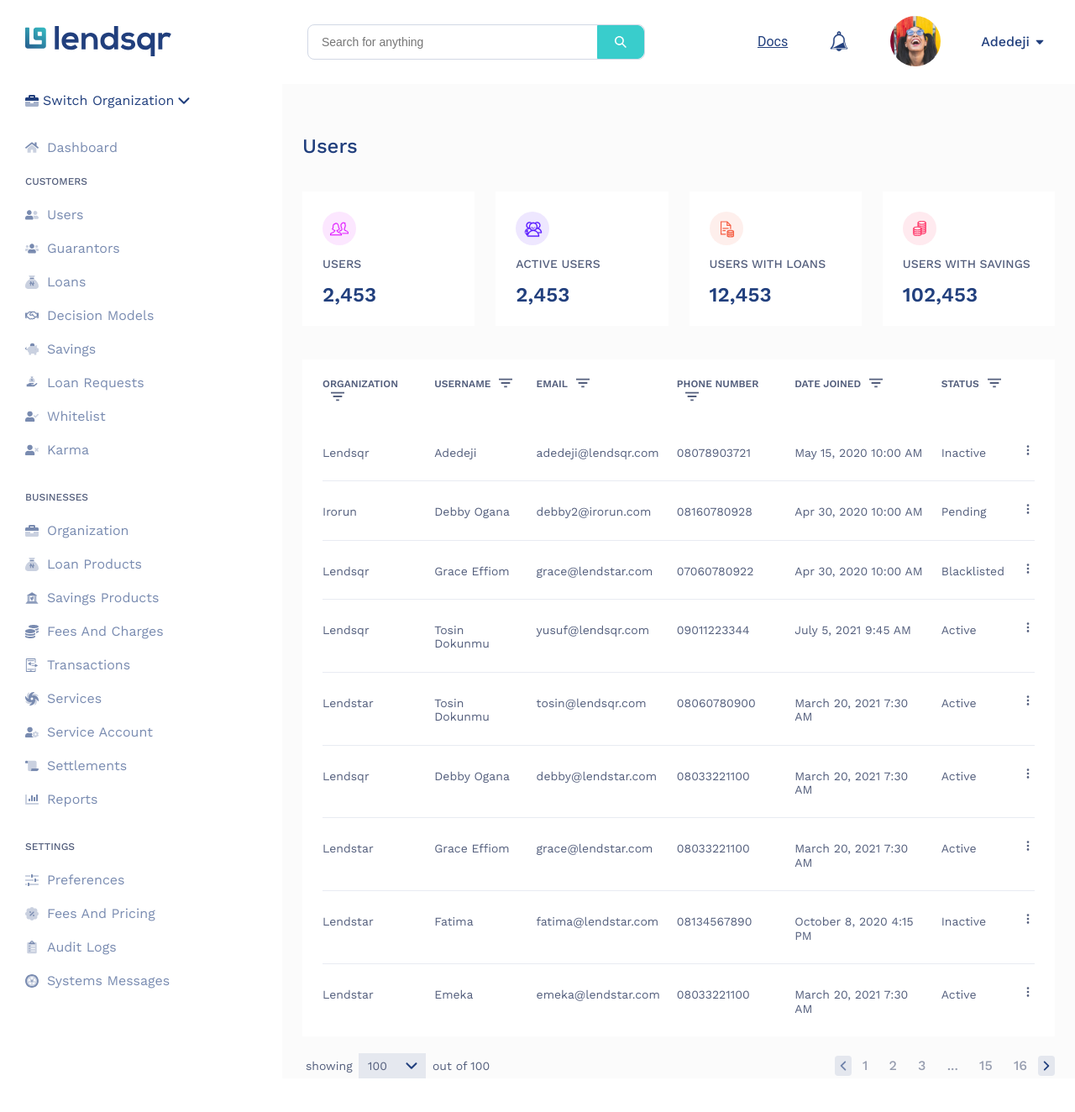
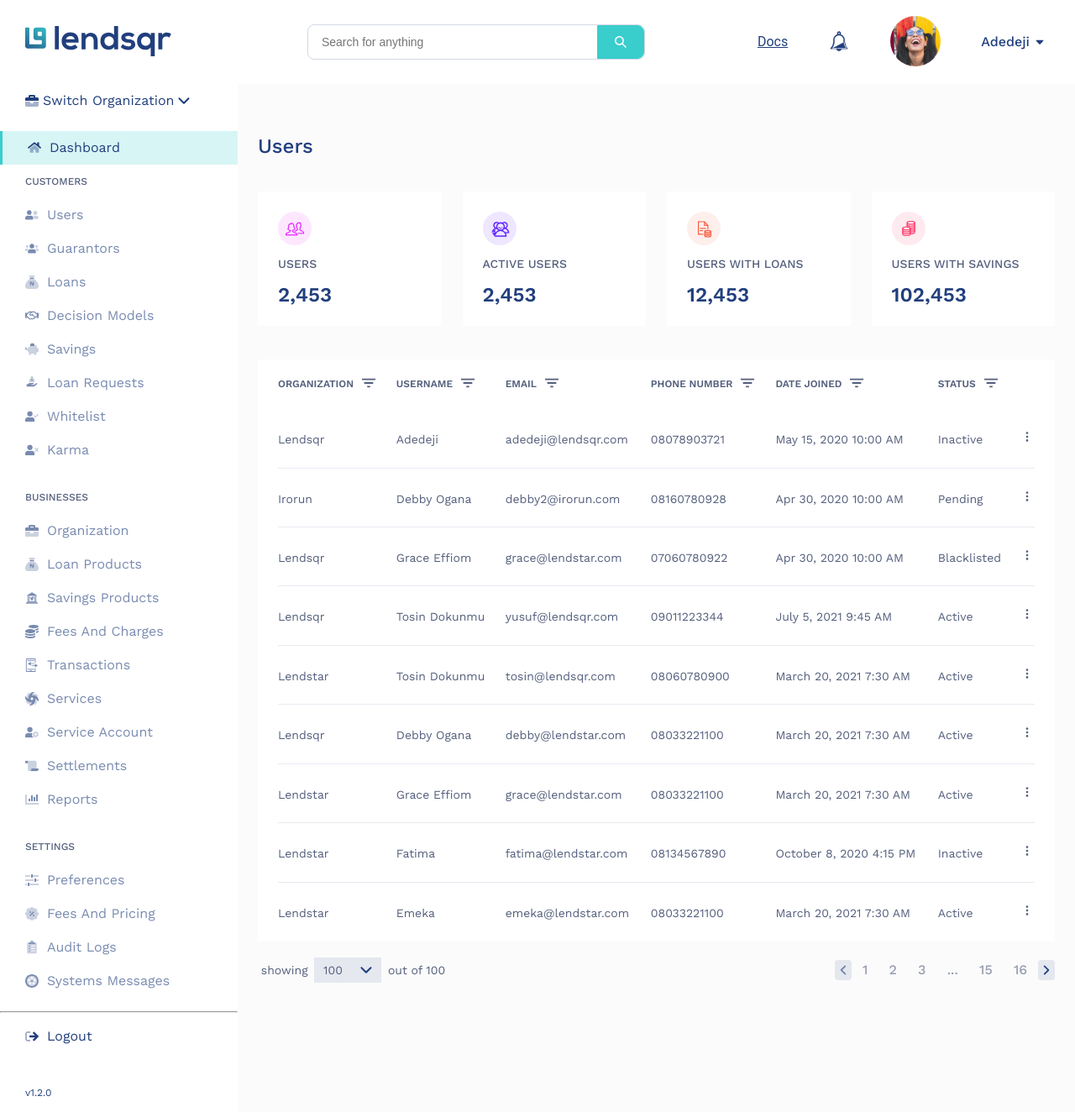
Before and after one commit to Kellswork/loan-managment-web-app, a Next.js app: page /dashboard in a window 1280 px wide. Shown: the whole page at 84% size. Before the commit the page ends 1284 px from the top, so only its background shows below. Built offline with nearby package versions, Linux system fonts and the light colour scheme.

Commit message:
add naviagation active link style and make the navigation link functional and implement login

```diff
--- a/src/app/components/sidebar/sidebar.scss
+++ b/src/app/components/sidebar/sidebar.scss
@@ -1,11 +1,9 @@
-@import url('https://fonts.googleapis.com/css2?family=Work+Sans:ital,wght@0,100..900;1,100..900&display=swap');
+@import url("https://fonts.googleapis.com/css2?family=Work+Sans:ital,wght@0,100..900;1,100..900&display=swap");
 
 .sidebar-container {
   font-family: "Work Sans", sans-serif;
   background-color: white;
   width: 283px;
-  padding: 0 30px;
-
   .sidebar-org {
     display: flex;
     align-items: center;
@@ -14,6 +12,23 @@
     color: rgba(33, 63, 125, 1);
     font-weight: 400;
     margin-bottom: 1rem;
+    padding: 0 30px;
+  }
+  .dashboard-link {
+    padding: 0 30px;
+  }
+
+  .active {
+    background: rgba(57, 205, 204, 20%);
+    border-left: 3px solid rgba(57, 205, 204, 1);
+
+    a {
+      opacity: 1;
+    }
+
+    img span {
+      opacity: 1;
+    }
   }
 }
 
@@ -28,11 +43,29 @@
     height: 40px;
     display: flex;
     align-items: center;
+    padding: 0 30px;
   }
 
   li {
     display: flex;
     align-items: center;
+    padding: 0 30px;
+  }
+
+  &.logout {
+    padding: 0px 30px;
+    color: rgba(33, 63, 125, 1);
+    a {
+      opacity: 1;
+    }
+
+
+    p {
+      padding-top: 40px;
+      font-size: 12px;
+      font-weight: 400;
+      line-height: 14.08px;
+    }
   }
 }
 
--- a/src/app/components/sidebar/sidebar.tsx
+++ b/src/app/components/sidebar/sidebar.tsx
@@ -1,21 +1,25 @@
+"use client";
 import React from "react";
 import Image from "next/image";
 import { sidebarData } from "../../../utils/data";
-import "./sidebar.scss"
+import "./sidebar.scss";
 import Link from "next/link";
+import { usePathname, useRouter } from "next/navigation";
 
 const TextIcon = ({
   text,
   icon,
   alt,
-  classname
+  link,
+  classname,
 }: {
   text: string;
   icon: string;
   alt: string;
+  link: string;
   classname?: string;
 }) => (
-  <Link href={"/"} className={`sidebar-text-icon ${classname || ''}`}>
+  <Link href={`${link}`} className={`sidebar-text-icon ${classname || ""}`}>
     <Image
       className="sidebar-icon"
       src={`/sidebar/${icon}`}
@@ -29,11 +33,19 @@ const TextIcon = ({
 );
 
 const Sidebar = () => {
+  const pathname = usePathname();
+  const router = useRouter();
+  console.log('path', pathname)
+  const isActive = (link: string) => pathname === link;
+
+  const handleLogout = () => {
+    localStorage.removeItem("user");
+    router.push('/')
+  }
   return (
     <aside className="sidebar-container">
       <div className="sidebar-org">
         <Image
-
           src="/sidebar/briefcase.svg"
           alt="briefcase icon"
           width={16}
@@ -49,26 +61,44 @@ const Sidebar = () => {
           height={14}
           priority
         />
-
       </div>
-      <TextIcon classname="active" text="dashboard" icon="home.svg" alt="dashboard icon" />
+      <div className={`dashboard-link ${isActive("/dashboard") && "active"}`}>
+        <TextIcon
+          link="/dashboard"
+          text="dashboard"
+          icon="home.svg"
+          alt="dashboard icon"
+        />
+      </div>
 
       {sidebarData.map((data) => (
         <div key={data.title} className="sidebar-nav-links">
           <h4>{data.title}</h4>
           <ul>
             {data.linkList.map((link) => (
-              <li key={link.name}>
+              <li key={link.name} className={`${isActive(link.link) && "active"}`}>
                 <TextIcon
                   text={link.name}
                   icon={link.icon}
                   alt={link.name + " svg icon"}
+                  link={link.link}
+
                 />
               </li>
             ))}
           </ul>
         </div>
       ))}
+      <hr/>
+      <div className='sidebar-nav-links logout' onClick={handleLogout}>
+        <TextIcon link="#"
+          text="Logout"
+          icon="sign-out.svg"
+          alt="logout link"/>
+      <p>
+      v1.2.0
+      </p>
+      </div>
     </aside>
   );
 };
--- a/src/app/page.tsx
+++ b/src/app/page.tsx
@@ -63,7 +63,7 @@ export default function Home() {
         password:'',
       })
       console.log("user logined in");
-    }, 600);
+    }, 1000);
 
   };
 
@@ -89,7 +89,7 @@ export default function Home() {
               <h1>Welcome!</h1>
               <p>Enter details to login.</p>
             </div>
-            <form className="login-form"  onSubmit={handleSubmit}>
+            <form className="login-form"  onSubmit={handleSubmit} method="post">
               <div className="form-field">
                 <input
                   className={emailValid ? "" : "error"}
--- a/src/utils/data.ts
+++ b/src/utils/data.ts
@@ -3,6 +3,7 @@ interface SidebarProp {
   linkList: {
     name: string;
     icon: string;
+    link: string;
   }[];
 }
 export const sidebarData: SidebarProp[] = [
@@ -12,34 +13,42 @@ export const sidebarData: SidebarProp[] = [
       {
         name: "users",
         icon: "user-friends.svg",
+        link: "/dashboard/users",
       },
       {
         name: "guarantors",
         icon: "users.svg",
+        link: "#",
       },
       {
         name: "loans",
         icon: "sack.svg",
+        link: "#",
       },
       {
         name: "decision models",
         icon: "handshake-regular.svg",
+        link: "#",
       },
       {
         name: "savings",
         icon: "piggy-bank.svg",
+        link: "#",
       },
       {
         name: "loan requests",
         icon: "loan.svg",
+        link: "#",
       },
       {
         name: "whitelist",
         icon: "user-check.svg",
+        link: "#",
       },
       {
         name: "karma",
         icon: "user-times.svg",
+        link: "#",
       },
     ],
   },
@@ -49,60 +58,74 @@ export const sidebarData: SidebarProp[] = [
       {
         name: "organization",
         icon: "briefcase.svg",
+        link: "#",
       },
       {
         name: "loan products",
         icon: "sack.svg",
+        link: "#",
       },
       {
         name: "savings products",
         icon: "bank.svg",
+        link: "#",
       },
       {
         name: "fees and charges",
         icon: "coins-solid.svg",
+        link: "#",
       },
       {
         name: "transactions",
         icon: "transactions.svg",
+        link: "#",
       },
       {
         name: "services",
         icon: "galaxy.svg",
+        link: "#",
       },
       {
         name: "service account",
         icon: "user-cog.svg",
+        link: "#",
       },
       {
         name: "Settlements",
         icon: "scroll.svg",
+        link: "#",
       },
       {
         name: "reports",
         icon: "chart-bar.svg",
+        link: "#",
       },
     ],
   },
 
   {
     title: "settings",
+
     linkList: [
       {
         name: "preferences",
         icon: "sliders.svg",
+        link: "#",
       },
       {
         name: "fees and pricing",
         icon: "badge-percent.svg",
+        link: "#",
       },
       {
         name: "audit logs",
         icon: "clipboard-list.svg",
+        link: "#",
       },
       {
         name: "systems messages",
         icon: "tire.svg",
+        link: "#",
       },
     ],
   },
```
Also changed, not shown: src/app/page.scss (+16 -8 lines), public/sidebar/sign-out.svg (added).
